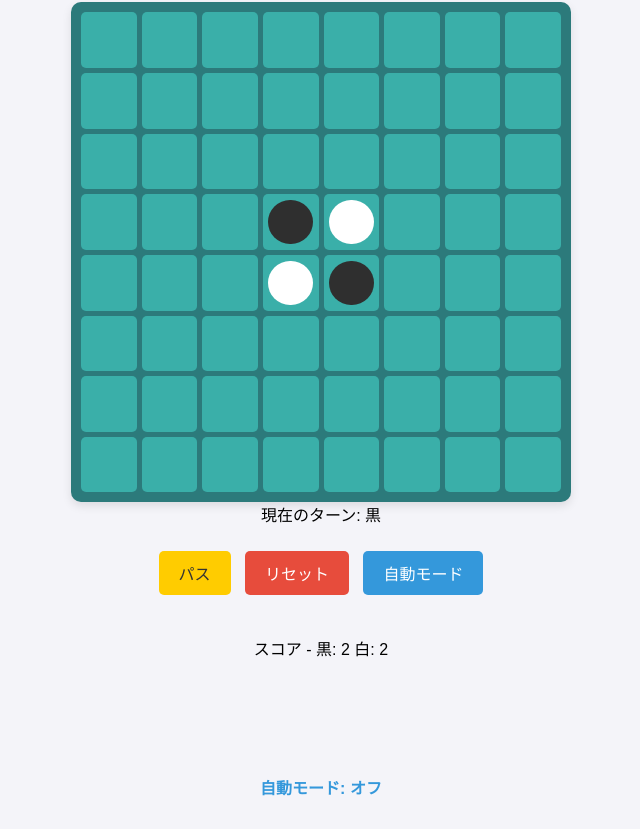
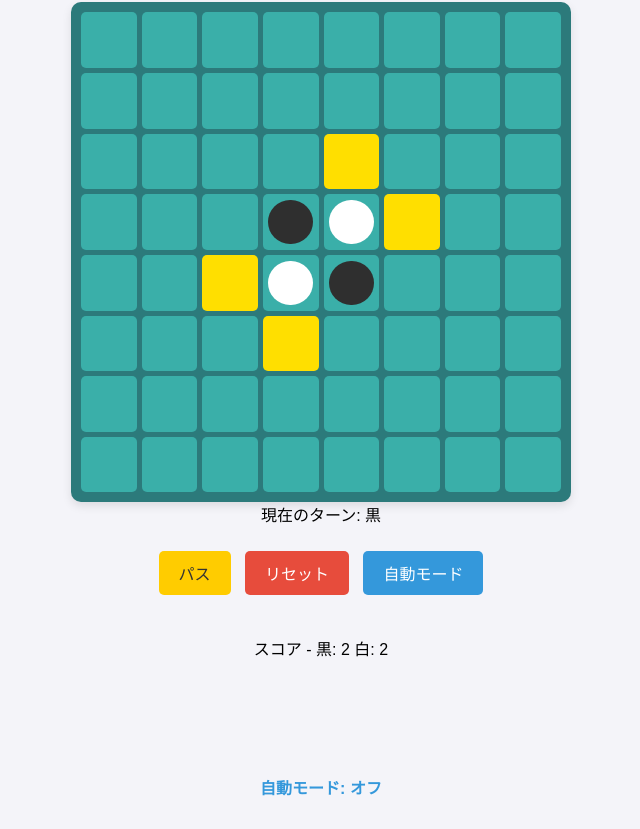
Before and after one commit to ShomaShirai/Web_portfolio, a plain HTML site: page index.html in a window 1280 px wide. Shown: the part 105-934 px from the top of the page, without its empty margins (319-959 px from the left). Drawn offline with Linux system fonts and the light colour scheme.

Commit message:
自分のおけるマスに対して色を変更した

```diff
--- a/assets/css/app.css
+++ b/assets/css/app.css
@@ -72,6 +72,12 @@ h1 {
     background-color: #ffffff;
 }
 
+/* 駒を置けるセルの強調スタイル */
+.cell.highlight {
+    background-color: #ffdf00; /* 黄色で強調 */
+    cursor: pointer;
+}
+
 /* コントロールボタンのスタイル */
 .controls {
     margin: 20px;
@@ -122,6 +128,7 @@ h1 {
     font-size: 1.2rem; /* フォントサイズをレスポンシブに */
     font-weight: bold;
     background: linear-gradient(90deg, #ff7e5f, #feb47b);
+    background-clip: text;
     -webkit-background-clip: text;
     -webkit-text-fill-color: transparent;
     text-shadow: 1px 1px 2px rgba(0, 0, 0, 0.3);
--- a/assets/js/app.js
+++ b/assets/js/app.js
@@ -28,27 +28,36 @@ document.addEventListener('DOMContentLoaded', function() {
     // ボードを描画する関数
     function drawBoard() {
         gameBoard.innerHTML = ''; // ボードを一旦クリア
-        for (let row = 0; row < boardSize; row++) { // 各行をループ
-            for (let col = 0; col < boardSize; col++) { // 各列をループ
+        for (let row = 0; row < boardSize; row++) {
+            for (let col = 0; col < boardSize; col++) {
                 const cell = document.createElement('div'); // 新しいセル要素を作成
                 cell.className = 'cell'; // セルにクラスを設定
                 cell.dataset.row = row; // セルに行番号を設定
                 cell.dataset.col = col; // セルに列番号を設定
 
-                if (board[row][col]) { // セルに駒が置かれている場合
-                    const piece = document.createElement('div'); // 駒を表す要素を作成
-                    piece.className = `piece ${board[row][col]}`; // 駒のクラスを設定（黒または白）
-                    cell.appendChild(piece); // セルに駒を追加
+                if (board[row][col]) {
+                    const piece = document.createElement('div');
+                    piece.className = `piece ${board[row][col]}`;
+                    cell.appendChild(piece);
                 }
 
-                // セルにクリックイベントを追加（駒を置く処理）
+                // 駒を置ける場所の強調 (黒のターンのみ)
+                if (currentPlayer === 'black' && board[row][col] === null) {
+                    const flips = getFlips(row, col, currentPlayer);
+                    if (flips.length > 0) {
+                        cell.classList.add('highlight'); // 駒を置けるセルにクラスを追加
+                    }
+                }
+
+                // セルクリックイベント
                 cell.addEventListener('click', () => handleMove(row, col));
 
                 gameBoard.appendChild(cell); // セルをボードに追加
             }
         }
-        checkGameOver(); // ゲーム終了判定を実行
+        checkGameOver();
     }
+
 
     // 駒を置いた際の処理を行う関数
     function handleMove(row, col) {
```
